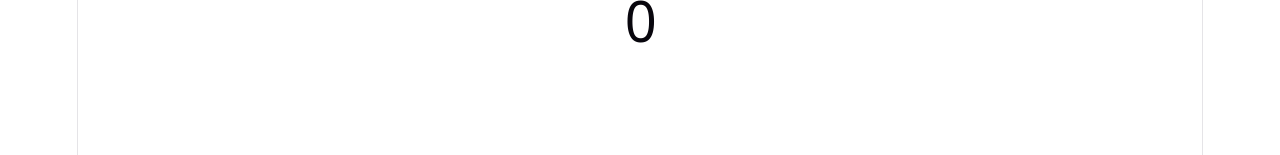
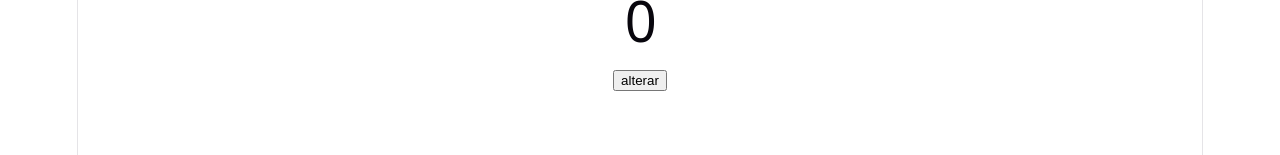
Before and after one commit to GabrielSimioni12/praticando, a React (Vite) app in the folder vite-project/: page / in a window 1280 px wide. Shown: the part 145-300 px from the top of the page. Built offline with nearby package versions, Linux system fonts and the light colour scheme.

Commit message:
praticando #13

```diff
--- a/vite-project/src/App.tsx
+++ b/vite-project/src/App.tsx
@@ -1,13 +1,13 @@
 import React, { useState } from 'react'
-import { nomeContext, receberContext } from './NomeContext'
+import { nomeContext, receberContext, temaContext } from './NomeContext'
 import Perfil from './Perfil'
 import Recebedor from './recebedor'
+import Tema from './Tema'
 
 
   type Propss = {
   nome: string
 }
-
 
  export type Usuario = {
   usuario: Propss
@@ -19,6 +19,10 @@ const App = () => {
 const [nome, setNome] = useState('Gabriel')
 
 const [receber, setReceber] = useState(0)
+
+const [tema, setTema] = useState<boolean>(false)
+
+
 
 
 
@@ -35,6 +39,10 @@ const [receber, setReceber] = useState(0)
           <Recebedor />
       </receberContext.Provider>
 
+        <temaContext.Provider value={{tema, setTema}}>
+        <Tema />
+        </temaContext.Provider>
+
 
     </div>
   )
--- a/vite-project/src/NomeContext.tsx
+++ b/vite-project/src/NomeContext.tsx
@@ -13,5 +13,11 @@ type receberContextType = {
     setReceber: React.Dispatch<React.SetStateAction<number>>
 }
 
+type temaContextType = {
+    tema: boolean
+    setTema: React.Dispatch<React.SetStateAction<boolean>>
+}
+
 export const nomeContext = createContext<nomeContext>({} as nomeContext)
 export const receberContext = createContext<receberContextType>({} as receberContextType)
+export const temaContext = createContext<temaContextType>({} as temaContextType)
--- /dev/null
+++ b/vite-project/src/Tema.tsx
@@ -0,0 +1,21 @@
+import React, { useContext } from 'react'
+import { temaContext } from './NomeContext'
+
+const Tema = () => {
+
+const {tema, setTema} = useContext(temaContext)
+
+
+const AlterarFundo = () => {
+    setTema((temaAtual) => !temaAtual )
+}
+
+  return (
+    <div
+      style={{ backgroundColor: tema ? "black" : "white", color: tema ? "white" : "black", minHeight: "100vh",  }}  >
+      <button onClick={AlterarFundo}>alterar</button>
+    </div>
+  )
+}
+
+export default Tema
```
